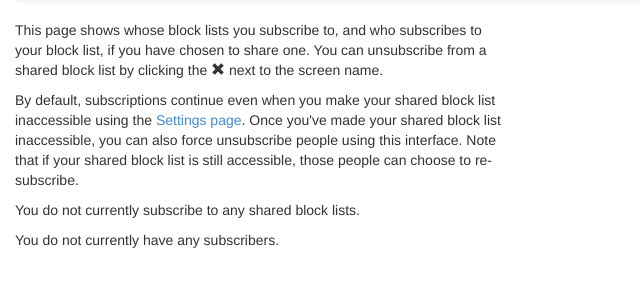
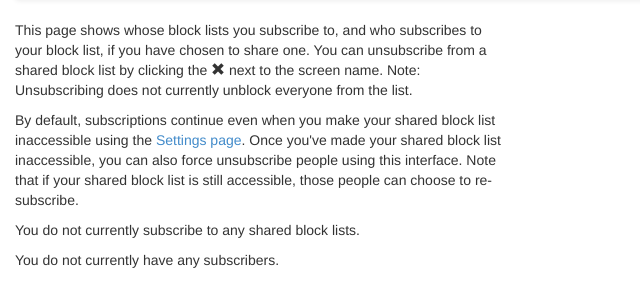
Before and after one commit to jsha/blocktogether, a Node project: template templates/subscriptions.mustache in a window 1280 px wide. Shown: the part 52-359 px from the top of the page, without its empty margins (0-640 px from the left). Run offline with Node 20 templates, Linux system fonts and the light colour scheme; the template is opened without the code that fills it: most values are stand-ins (such as "Sample title", 1, 10 or a date in 2020); some libraries are stand-ins or nearby versions.

Commit message:
Clarify unsubscribe

```diff
--- a/templates/subscriptions.mustache
+++ b/templates/subscriptions.mustache
@@ -6,7 +6,8 @@
   block list, if you have chosen to share one. You can unsubscribe from a shared
   block list by clicking the
   <span class="unsubscribe glyphicon glyphicon-remove"></span> next to the
-  screen name.
+  screen name. Note: Unsubscribing does not currently unblock everyone from the
+  list.
   </p>
 
   <p>
```
